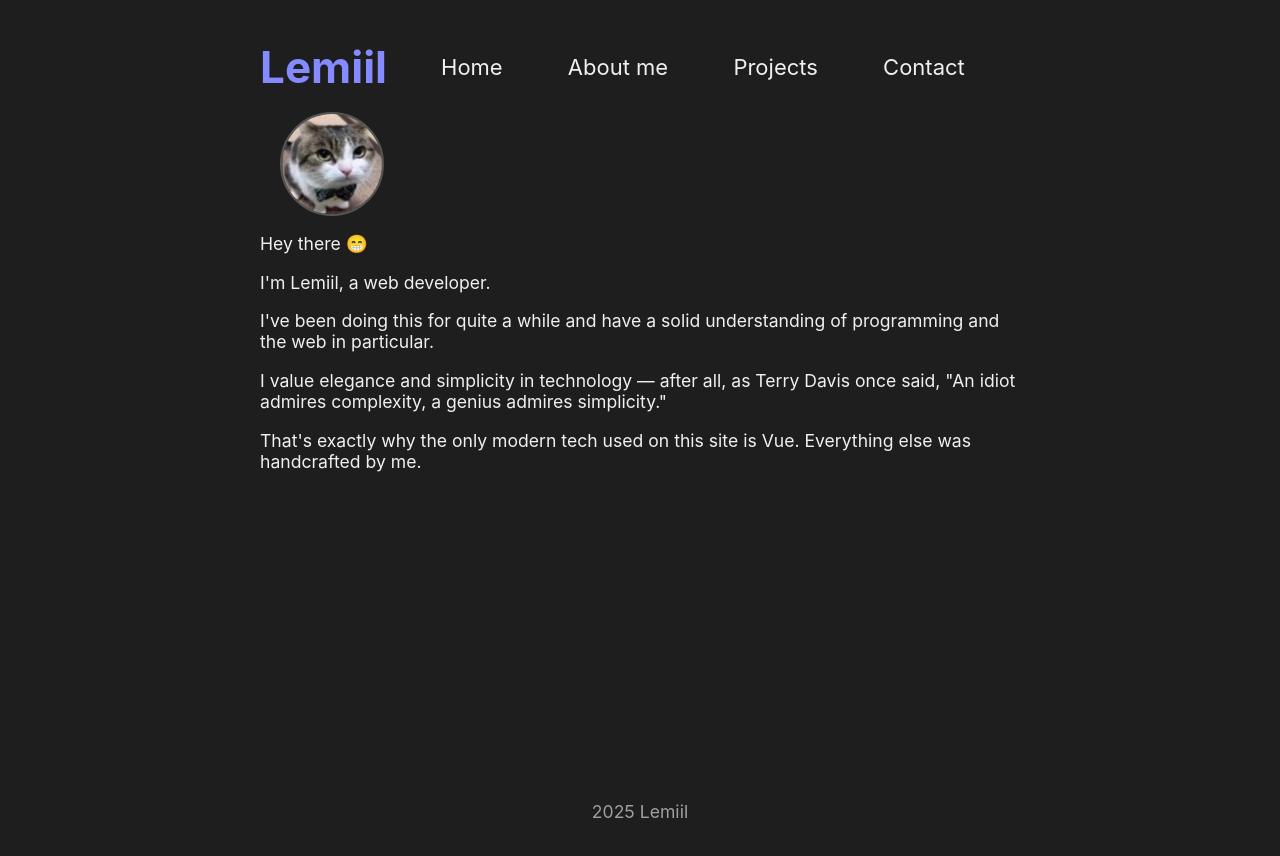
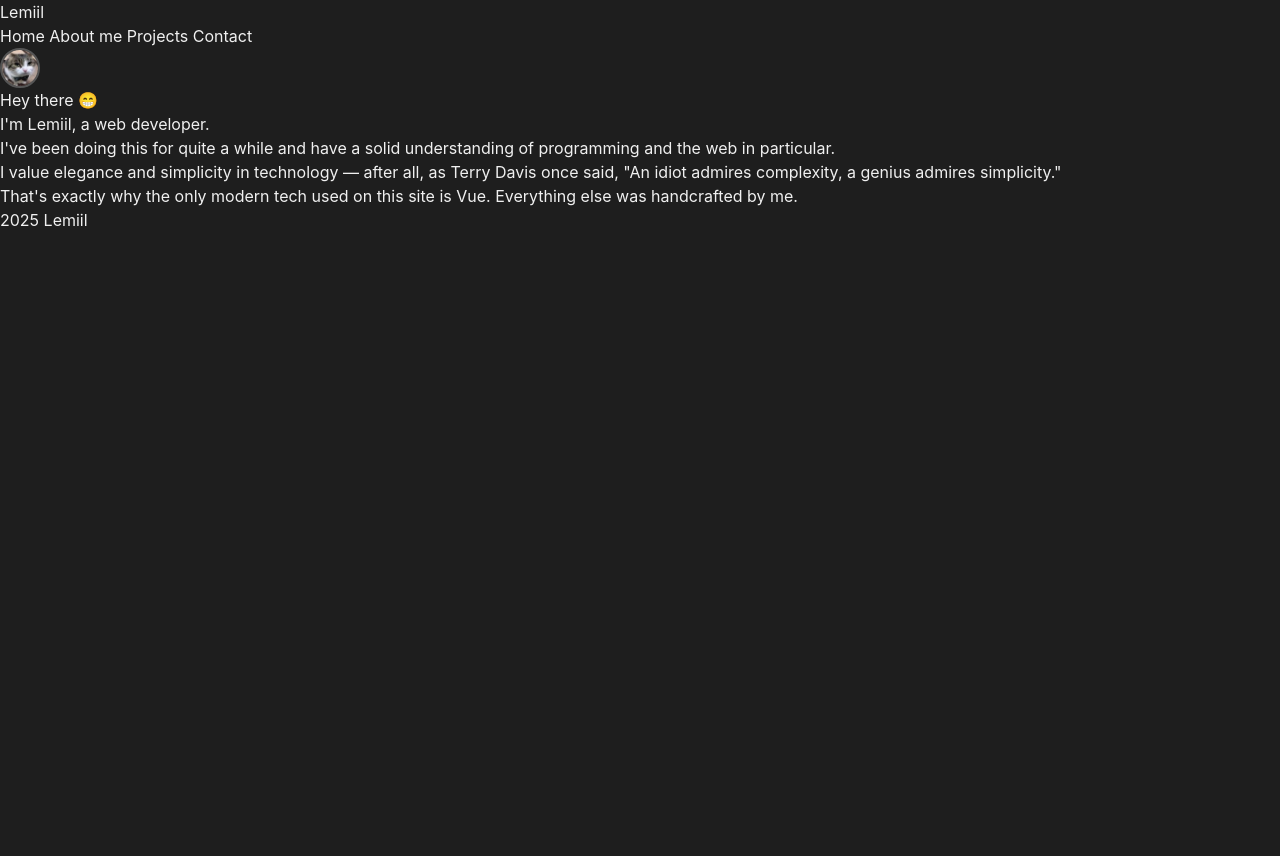
Before and after one commit to lemiil/lemiil-fun, a Vue app: page / in a window 1280 px wide. Shown: the top 856 px of the page. After the commit the page ends 800 px from the top, so only its background shows below. Built offline with nearby package versions, Linux system fonts and the light colour scheme.

Commit message:
add tailwind

```diff
--- a/package.json
+++ b/package.json
@@ -8,12 +8,14 @@
     "preview": "vite preview"
   },
   "dependencies": {
+    "@tailwindcss/vite": "^4.1.4",
     "@vercel/analytics": "^1.5.0",
+    "tailwindcss": "^4.1.4",
     "vue": "^3.2.45",
     "vue-router": "^4.5.0"
   },
   "devDependencies": {
     "@vitejs/plugin-vue": "^4.0.0",
-    "vite": "^4.1.0"
+    "vite": "^5.2.0"
   }
 }
--- a/src/style.css
+++ b/src/style.css
@@ -1,7 +1,8 @@
+@import "tailwindcss";
+
 :root {
   font-family: Inter, system-ui, Avenir, Helvetica, Arial, sans-serif;
   color-scheme: light dark;
-  font-size: 1.1em;
   --bg-color: #1e1e1e;
   --text-color: #f0f0f0;
   --accent-color: #858bff;
@@ -10,145 +11,29 @@
   --transition: all 0.3s ease;
 }
 
-.row {
-  display: flex;
-  align-items: center;
+body {
+  background-color: var(--bg-color);
+  color: var(--text-color);
 }
 
-.space {
-  flex: 1;
+.accent-hover:hover {
+  color: var(--accent-color);
+}
+
+.accent {
+  color: var(--accent-color);
 }
 
 .avatar {
-  width: 100px;
-  height: 100px;
+  width: 40px;
+  height: 40px;
   border-radius: 50%;
+  overflow: hidden;
   border: 2px solid #555;
-  margin-left: 20px;
-  display: flex;
-  justify-content: flex-end;
-  align-items: flex-end;
-  color: #555;
-  background-color: #333;
 }
 
 .avatar img {
   width: 100%;
   height: 100%;
-  border-radius: inherit;
   object-fit: cover;
 }
-
-body {
-  font-family: var(--font-family);
-  background-color: var(--bg-color);
-  color: var(--text-color);
-  margin: 0;
-  padding: 0;
-  transition: var(--transition);
-}
-
-#app {
-  margin: 0 auto;
-  display: flex;
-  flex-direction: column;
-  min-height: 100vh;
-  max-width: 100vh;
-  padding: 20px;
-}
-
-.row {
-  display: flex;
-  flex-wrap: wrap;
-  align-items: center;
-  justify-content: space-between;
-  gap: 1rem;
-}
-
-header h1 {
-  color: var(--accent-color);
-  font-size: clamp(1.5rem, 4vw, 2.5rem);
-  margin: 0;
-  flex: 1 1 auto;
-}
-
-.nav {
-  display: flex;
-  flex-wrap: wrap;
-  gap: 1rem;
-  flex: 2 1 auto;
-}
-
-.nav a {
-  color: var(--text-color);
-  text-decoration: none;
-  font-size: clamp(1rem, 2vw, 1.25rem);
-  padding: 0.5rem 1rem;
-  transition: 0.2s;
-}
-
-.nav a:hover {
-  color: var(--accent-color);
-}
-
-.avatar {
-  flex: 0 0 auto;
-  max-width: 100px;
-}
-
-.avatar img {
-  max-width: 100%;
-  height: auto;
-  border-radius: 50%;
-}
-
-.grid {
-  display: grid;
-  gap: 20px;
-  grid-template-columns: 1fr;
-  flex-grow: 1;
-}
-
-.card {
-  background-color: var(--card-bg);
-  border-radius: var(--border-radius);
-  padding: 20px;
-  transition: var(--transition);
-}
-
-.main-content {
-  flex: 1;
-}
-
-footer {
-  color: #a0a0a0;
-  display: flex;
-  justify-content: center;
-}
-
-@media (min-width: 768px) {
-  .grid {
-    grid-template-columns: repeat(auto-fit, minmax(300px, 1fr));
-
-  }
-
-  .nav {
-    gap: 30px;
-  }
-}
-
-@media (max-width: 768px) {
-  .row {
-    flex-direction: column;
-    align-items: center;
-    text-align: center;
-  }
-
-  .nav {
-    justify-content: center;
-  }
-
-  .avatar {
-    margin-top: 1rem;
-  }
-}
--- a/vite.config.js
+++ b/vite.config.js
@@ -1,7 +1,11 @@
 import { defineConfig } from 'vite'
 import vue from '@vitejs/plugin-vue'
+import tailwindcss from '@tailwindcss/vite'
 
 // https://vitejs.dev/config/
 export default defineConfig({
-  plugins: [vue()],
+  plugins: [
+    vue(),
+    tailwindcss(),
+  ],
 })
```
Also changed, not shown: 1 other file (tests, documents, lock files or other folders).
